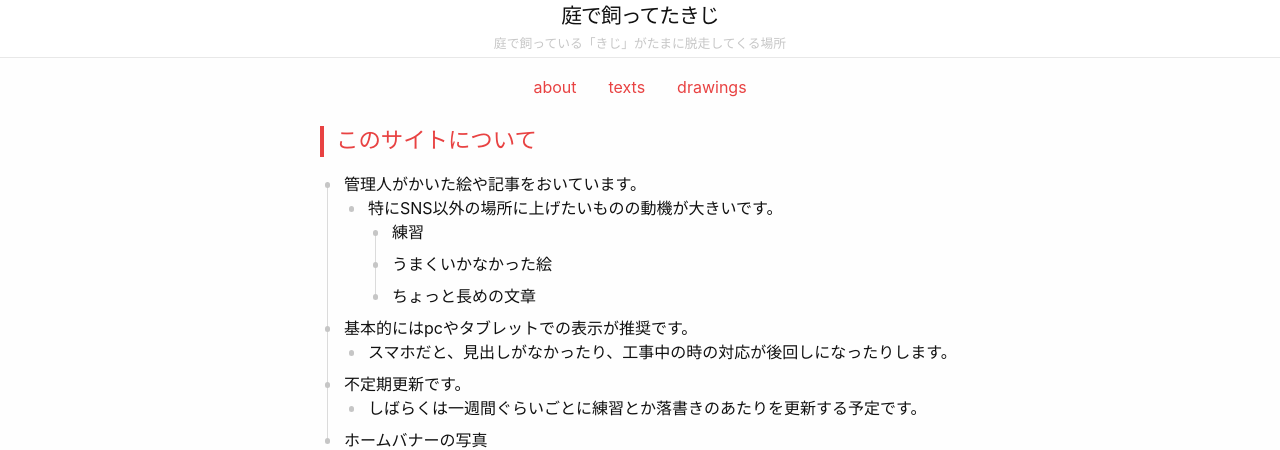
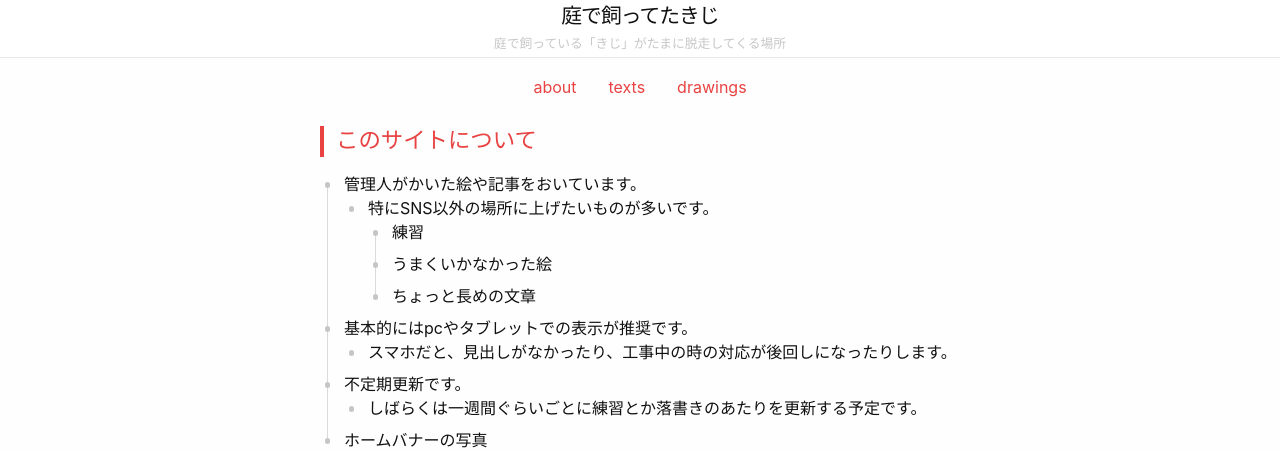
Before and after one commit to njargon/njargon.github.io, a Jekyll site: the page built from about.md, in a window 1280 px wide. Shown: the top 450 px of the page. Built offline with Jekyll 4.4.1, drawn with Linux system fonts in a browser that asks for light colours.

Commit message:
vault backup: 2025-06-04 00:14:13

```diff
--- a/about.md
+++ b/about.md
@@ -13,7 +13,7 @@ permalink: /about/
 ## このサイトについて
 
 - 管理人がかいた絵や記事をおいています。
-	- 特にSNS以外の場所に上げたいものの動機が大きいです。
+	- 特にSNS以外の場所に上げたいものが多いです。
 		- 練習
 		- うまくいかなかった絵
 		- ちょっと長めの文章
```
